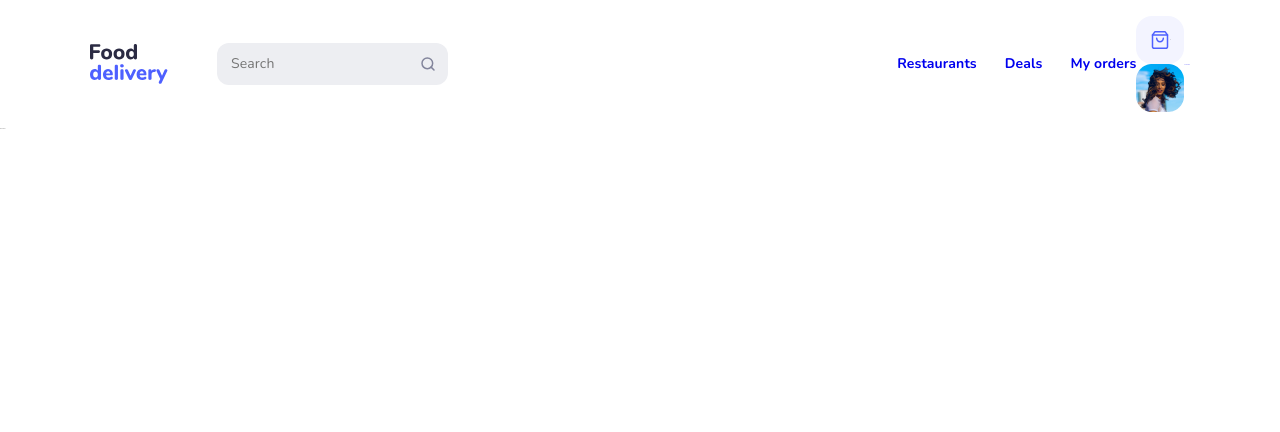
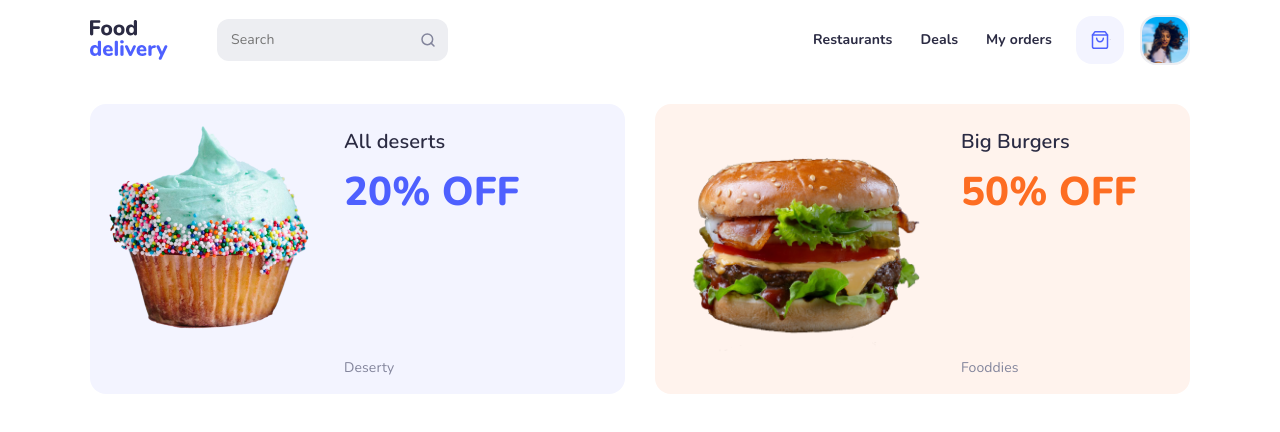
Before and after one commit to analebyodkina/VITE-react-delivery, a React (Vite) app: page / in a window 1280 px wide. Shown: the top 432 px of the page. Built offline with nearby package versions, Linux system fonts and the light colour scheme.

Commit message:
added sales cards

```diff
--- a/src/Scss/_base.scss
+++ b/src/Scss/_base.scss
@@ -53,15 +53,14 @@ ul {
 button {
     padding: 0;
   }
-// .title {
-//     @include text($ff, 3.6rem, 4.9rem, 700, $color-text);
-//     text-align: center;
-//     letter-spacing: -0.5px;
-//     @include mobile-576 {
-//         @include text($ff, 2.8rem, 3.8rem, 700, $color-text);
+.title {
+    @include text ($ff, 20rem, 28rem, 600, $color-titles);
+    letter-spacing: 0.1px;
+    // @include mobile-576 {
+    //     @include text($ff, 2.8rem, 3.8rem, 700, $color-text);
 
-//     }
-// }
+    // }
+}
 // .page2-title {
 //     @include text($ff, 1.6rem, 1.6rem, 700, $color-text);
 //     letter-spacing: 1.5px;
--- /dev/null
+++ b/src/components/Sales/Sales.jsx
@@ -0,0 +1,39 @@
+import Cake from "/src/assets/cake.png";
+import Burger from "/src/assets/burger.png";
+import "./sales.scss";
+
+const Sales = () => {
+    return (
+        <div className="sales container">
+            <div className="sales__row">
+                <div className="sales__item card">
+                    <div className="card__image">
+                        <img src={Cake} alt="cupcake" />
+                    </div>
+                    <div className="card__info">
+                        <div className="title card__title">All deserts</div>
+                        <div className="card__discount">20% OFF</div>
+                        <div className="card__subtitle">Deserty</div>
+                    </div>
+
+                </div>
+
+
+                <div className="sales__item card">
+                    <div className="card__image">
+                        <img src={Burger} alt="burger" />
+                    </div>
+                    <div className="card__info">
+                        <div className="title card__title">Big Burgers</div>
+                        <div className="card__discount">50% OFF</div>
+                        <div className="card__subtitle">Fooddies</div>
+                    </div>
+
+                </div>
+
+            </div>
+        </div>
+    )
+  }
+
+  export default Sales
--- /dev/null
+++ b/src/components/Sales/Sales.scss
@@ -0,0 +1,55 @@
+@import '../../Scss/vars';
+@import '../../Scss/mixins';
+
+.sales {
+    margin-top: 24rem;
+    margin-bottom: 32rem;
+    &__row {
+        display: grid;
+        grid-template-columns: 1fr 1fr;
+        gap: 30rem;
+    }
+
+    &__item {
+        border-radius: $radius;
+        background: $bg-blue;
+        display: flex;
+        gap: 16rem;
+        &:nth-child(even) {
+            background: #FFF3ED;
+            .card__discount {
+                color: #FD6D22;
+            }
+        }
+
+    }
+}
+.container {
+}
+.card {
+    &__image {
+        max-width: 290rem;
+
+
+    }
+    &__info {
+        display: flex;
+        flex-direction: column;
+        padding: 24rem 24rem 16rem 0;
+    }
+    &__title{
+        margin-bottom: 8rem;
+    }
+
+    &__discount{
+        flex-grow: 1;
+        @include text ($ff, 40rem, 56rem, 800, $color-primary);
+        letter-spacing: 0.1px;
+        margin-bottom: 36rem;
+    }
+
+    &__subtitle {
+        @include text ($ff, 14rem, 20rem, 400, $color-grey-light);
+        letter-spacing: 0.1px;
+    }
+}
--- a/src/components/UI/Header/Header.jsx
+++ b/src/components/UI/Header/Header.jsx
@@ -11,9 +11,9 @@ const Header = () => {
     return (
         <div className="container">
             <header className={style.header}>
-            <div className={style.header__logo}>
+                <a href="/" className={style.header__logo}>
                     <img src={Logo} alt="food delivery" />
-            </div>
+                </a>
                 <div className={style.header__serch}>
                     <Input />
                 </div>
@@ -26,19 +26,21 @@ const Header = () => {
                         <li className={style.header__li}><Link to={'/'}>My orders</Link></li>
                     </ul>
                 </nav>
-            <div className={style.header__btn}>
+
                     <div className={style.headerBusket}>
                         <BoxIcon />
                         <div className={style.headerBusket__counter}>4</div>
                     </div>
-                <div className={style.header__profile}></div>
+                    <div className={style.header__profile}>
                         <img src={Avatar} alt="avatar" />
                     </div>
 
-        <Link to={'/'}>Home
+
+
+        {/* <Link to={'/'}>Home
        </Link>
        <Link to={'/profile'}>Profile
-       </Link>
+       </Link>  */}
 
 
 
--- a/src/components/UI/Header/Header.module.scss
+++ b/src/components/UI/Header/Header.module.scss
@@ -4,7 +4,7 @@
 .header {
     display: flex;
     align-items: center;
-    padding: 16rem 0;
+    padding: 15rem 0;
     &__logo {
         max-width: 78rem;
         margin-right: 49rem;
@@ -16,6 +16,7 @@
 
     &__nav {
         margin-left: auto;
+        margin-right: 24rem;
     }
 
     &__ul {
@@ -24,26 +25,25 @@
 
     }
 
-    &__li {
+    &__li a{
         @include text ($ff, 14rem, 20rem, 700, $color-titles);
         letter-spacing: 0.1px;
+    }
 
-    &__btn {
-        display: flex;
-        gap: 16rem;
-    }
 
     &__profile {
         max-width: 50rem;
         border-radius: $radius;
         border: 2px solid $btn-bg;
+        margin-left: 16rem;
+        cursor: pointer;
     }
 }
 .headerBusket {
     max-width: 48rem;
     height: 48rem;
     width: 100%;
-
+    cursor: pointer;
     background: $bg-blue;
     border-radius: $radius;
     display: flex;
@@ -53,4 +53,3 @@
     &__counter {
     }
 }
-}
--- a/src/components/UI/Input/Input.jsx
+++ b/src/components/UI/Input/Input.jsx
@@ -6,8 +6,6 @@ const Input = () => {
        <label className="input">
         <input type="search" placeholder="Search" />
             <span><SearchIcon /></span>
-
-
        </label>
     )
   }
--- a/src/views/Home/Home.jsx
+++ b/src/views/Home/Home.jsx
@@ -1,7 +1,9 @@
+import Sales from "../../components/Sales/Sales"
+
 const Home = () => {
   return (
       <>
-        <div>home works</div>
+        <Sales />
       </>
   )
 }
```
Lines whose indentation alone changed are shown as unchanged.
